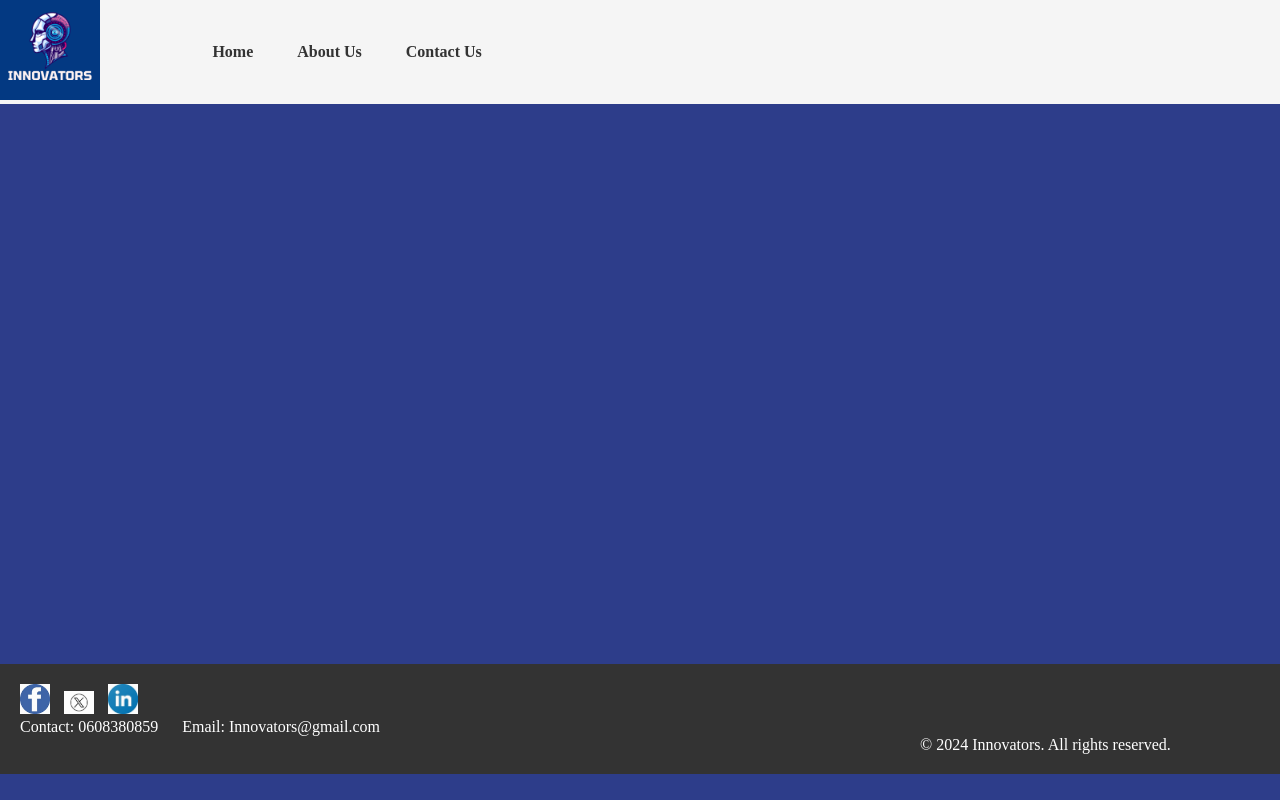
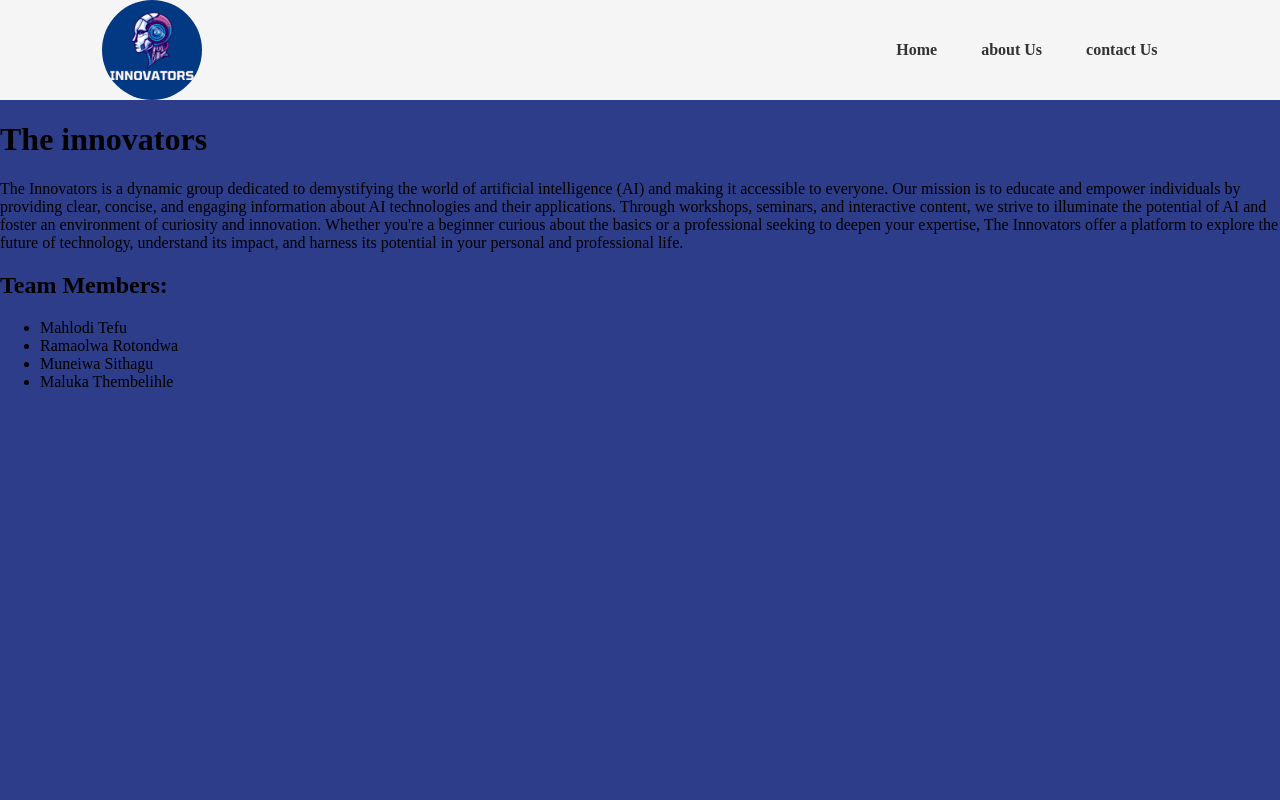
Before and after one commit to ThembelihleQueeneth/The-Innovators, a plain HTML site: page About us.html in a window 1280 px wide. Drawn offline with Linux system fonts and the light colour scheme.

Commit message:
Update About us.html

```diff
--- a/About us.html
+++ b/About us.html
@@ -10,37 +10,29 @@
 </head>
 <body>
     <header>
-        <div class="logo">
-            <img src="Innovators.png" alt="Company Logo">
-        </div>
         <nav>
+            <img src="Innovators.png" class="logo" width="100px" height="100px">
             <ul>
-                <li><a href="index.html">Home</a></li>
-                <li><a href="About us.html">About Us</a></li>
-                <li><a href="Contact us.html">Contact Us</a></li>
-            </ul>
-        </nav>
-    </header>
-</body>
-</html>
+              <li><a href = "index.html"> Home</a></li>
+              <li><a href = "about us.html">about Us</a></li>
+              <li><a href = "contact us.html">contact Us</a></li>
+
+              </ul>
 
 
+    </nav>
+    </header>
 
+</body>
+<h1>The innovators</h1>
+<p>The Innovators is a dynamic group dedicated to demystifying the world of artificial intelligence (AI) and making it accessible to everyone. Our mission is to educate and empower individuals by providing clear, concise, and engaging information about AI technologies and their applications. Through workshops, seminars, and interactive content, we strive to illuminate the potential of AI and foster an environment of curiosity and innovation. Whether you're a beginner curious about the basics or a professional seeking to deepen your expertise, The Innovators offer a platform to explore the future of technology, understand its impact, and harness its potential in your personal and professional life.
+</p>
+<h2>Team Members:</h2>
+<ul>
+    <li>Mahlodi Tefu</li>
+    <li>Ramaolwa Rotondwa</li>
+    <li>Muneiwa Sithagu</li>
+    <li>Maluka Thembelihle</li>
+</ul>
 
-<br><br><br><Br><br><br><br><Br><br><br><br><Br><br><br><br><Br><br><br><br><Br><br><br><br><Br>
-    <footer>
-        <div class="social-icons">
-            <a href="https://www.facebook.com/share/VWoohANWSuhVqTZT/?mibextid=ox5AEW"><img src="facebook.jpg" alt="Facebook"></a>
-            <a href="https://x.com/larfee1?s=11"><img src="twitter.jpg" alt="Twitter"></a>
-            <a href="http://linkedin.com/in/rotondwa-ramadwa-56059b200"><img src="linkedin.jpg" alt="LinkedIn"></a>
-        </div>
-        <div class="contact-info">
-            <span>Contact: 0608380859</span>
-            <span>Email: Innovators@gmail.com</span>
-        </div>
-        <div class="copyright">
-            <span>&copy; 2024 Innovators. All rights reserved.</span>
-        </div>
-    </footer>
-</body>
 </html>
```
